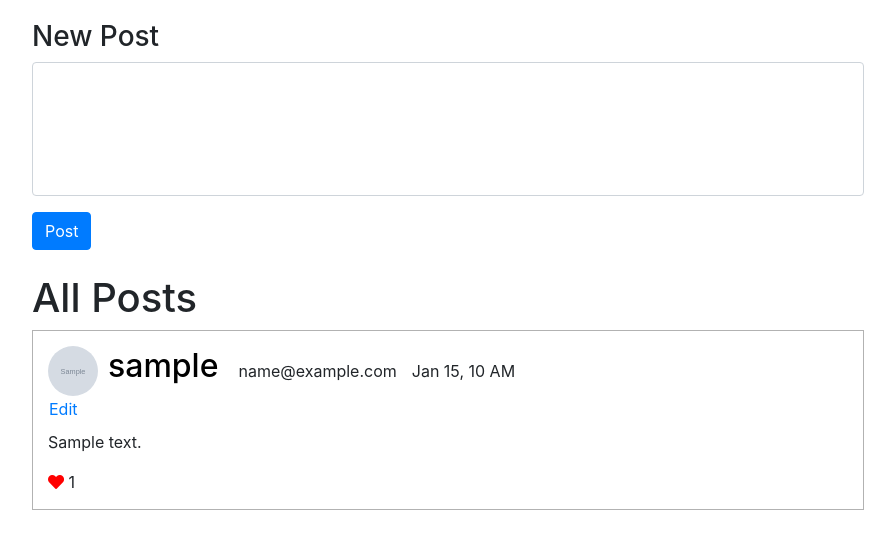
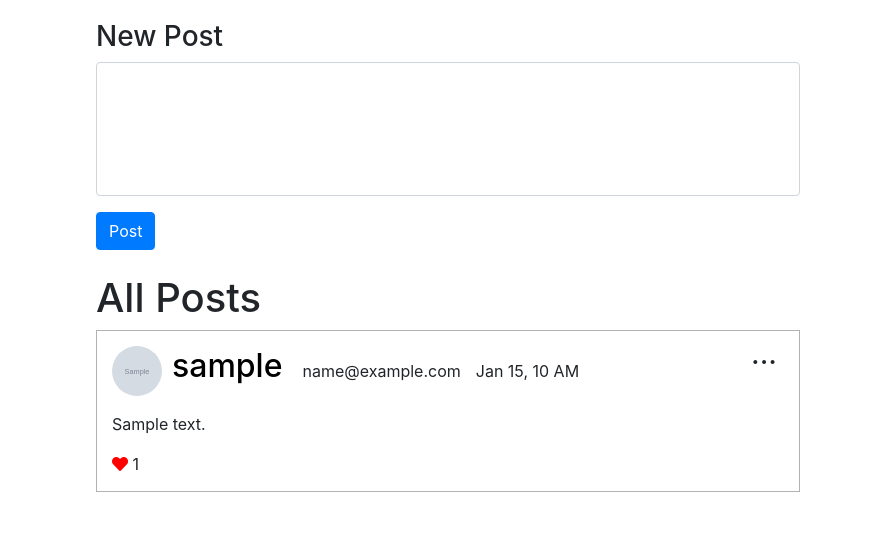
Before and after one commit to YahiaNagib/Network-Django, a Django app: page / in a window 1280 px wide. Shown: the part 56-605 px from the top of the page, without its empty margins (192-1087 px from the left). Run offline with Django 3.2, Linux system fonts and the light colour scheme; a user stored in the database is signed in; tables that the repository leaves empty hold one stand-in row (values such as "Sample post"); grey boxes marked "Sample" are stand-in pictures; some libraries are stand-ins or nearby versions.

Commit message:
add menu to post

```diff
--- a/network/models.py
+++ b/network/models.py
@@ -9,7 +9,7 @@ class User(AbstractUser):
     join_date = models.DateTimeField(default=timezone.now)
     image = models.ImageField(default="default.jpg", upload_to="profile_pics")
 
-    def save(self):
+    def save(self, *args, **kwargs):
         super().save()
 
         img = Image.open(self.image.path)
--- a/network/static/network/index.js
+++ b/network/static/network/index.js
@@ -4,9 +4,9 @@ const editBtns = document.querySelectorAll(".edit-btn");
 // when clicking an edit button, hide and display some contents of the post
 editBtns.forEach(btn => btn.addEventListener("click", () => {
 
-    const postContent = btn.parentElement.querySelector(".post-content");
-    const editForm = btn.parentElement.querySelector(".edit-form");
-    btn.style.display = "none";
+    const postContent = btn.parentElement.parentElement.querySelector(".post-content");
+    const editForm = btn.parentElement.parentElement.querySelector(".edit-form");
+    // btn.style.display = "none";
     editForm.style.display = "block";
     postContent.style.display = "none";
 
@@ -18,7 +18,7 @@ document.querySelectorAll(".edit-form").forEach(editForm => {
 
     editForm.onsubmit = function () {
         const csrftoken = getCookie('csrftoken');
-        const postContent = this.parentElement.querySelector(".post-content");
+        const postContent = this.parentElement.parentElement.querySelector(".post-content");
         fetch('edit-post', {
             method: 'POST',
             headers: {
@@ -36,7 +36,7 @@ document.querySelectorAll(".edit-form").forEach(editForm => {
             .then(result => {
                 editForm.style.display = "none";
                 postContent.style.display = "block";
-                this.parentElement.querySelector(".edit-btn").style.display = "block";
+                // this.parentElement.querySelector(".edit-btn").style.display = "block";
                 postContent.innerHTML = result["message"];
             });
 
@@ -74,6 +74,16 @@ document.querySelectorAll(".like-icon").forEach(likeBtn => {
 
 });
 
+document.querySelectorAll(".edit-menu-btn").forEach(btn => {
+    btn.addEventListener('click', function(){
+        btn.parentElement.querySelector(".edit-menu").classList.toggle("visible");
+    });
+});
+
+
+
+
+
 // Copied from Django documentaion
 // used to return the csrf token for the forms
 function getCookie(name) {
--- a/network/static/network/styles.css
+++ b/network/static/network/styles.css
@@ -1,9 +1,10 @@
+
 .body {
   padding-top: 0px;
 }
 
 .site-container {
-  width: 65%;
+  width: 55%;
   padding-top: 20px;
   margin: 0 auto;
 }
@@ -29,6 +30,7 @@
 
 /* Posts */
 .post {
+  position: relative;
   border: 1px solid rgba(0, 0, 0, 0.3);
   border-bottom: none;
   padding: 15px;
@@ -86,10 +88,6 @@
 
 .post-date {
   padding: 0;
-}
-
-.post:hover {
-  background-color: #f7f7f7;
 }
 
 .post-username {
@@ -150,3 +148,55 @@
 .helptext {
   display: none;
 }
+
+/* edit menu */
+
+.edit-menu-btn {
+  position: absolute;
+  top: 15px;
+  right: 20px;
+  /* display: flex;
+  align-items: center;
+  justify-content: center; */
+  width: 35px;
+  height: 35px;
+  border-radius: 50%;
+}
+
+.edit-menu-btn span {
+  font-size: 30px;
+  line-height: 0;
+  position: absolute;
+  top: 7px;
+  left: 7px;
+  user-select: none;
+}
+
+.edit-menu-btn:hover {
+  cursor: pointer;
+  background-color: gainsboro;
+}
+
+
+.edit-menu {
+  padding: 5px;
+  display: none;
+  width: 200px;
+  border-radius: 4px;
+  list-style: none;
+  position: absolute;
+  top: 55px;
+  right: 5px;
+}
+
+.visible {
+  display: block;
+  border: 1px solid #f7f7f7;
+  box-shadow: -10px -2px 5px rgb(238, 231, 231);
+}
+
+.edit-menu-item:hover {
+  cursor: pointer;
+  background-color: #f7f7f7;
+}
+/* end edit menu */
--- a/network/templates/network/index.html
+++ b/network/templates/network/index.html
@@ -34,7 +34,6 @@
                 <p class="post-date">{{ post.date|date:"M d, f A" }}</p>
             </div>
             {% if user == post.user %}
-                <button class="btn btn-link edit-btn">Edit</button>
                 <form class="edit-form my-3" action="{% url 'save-post' %}" method="POST">
                     {% csrf_token %}
                     <input name="id" value="{{post.id}}" hidden>
@@ -43,7 +42,16 @@
                 </form>
             {% endif %}
 
-            <p class="post-content mt-2">{{ post.content }}</p>
+            <div class="edit-menu-btn"> <span> ... </span> </div>
+            <ul class="edit-menu">
+                {% if user == post.user %}
+                    <li class="edit-menu-item edit-btn">Edit</li>
+                    <li class="edit-menu-item">Delete</li>
+                {% endif %}
+                <li class="edit-menu-item">Save</li>
+                <li class="edit-menu-item">Report</li>
+            </ul>
+            <p class="post-content mt-3">{{ post.content }}</p>
             <p class="post-like">
                 <input class="post-id" name="id" value="{{post.id}}" hidden>
 
```
